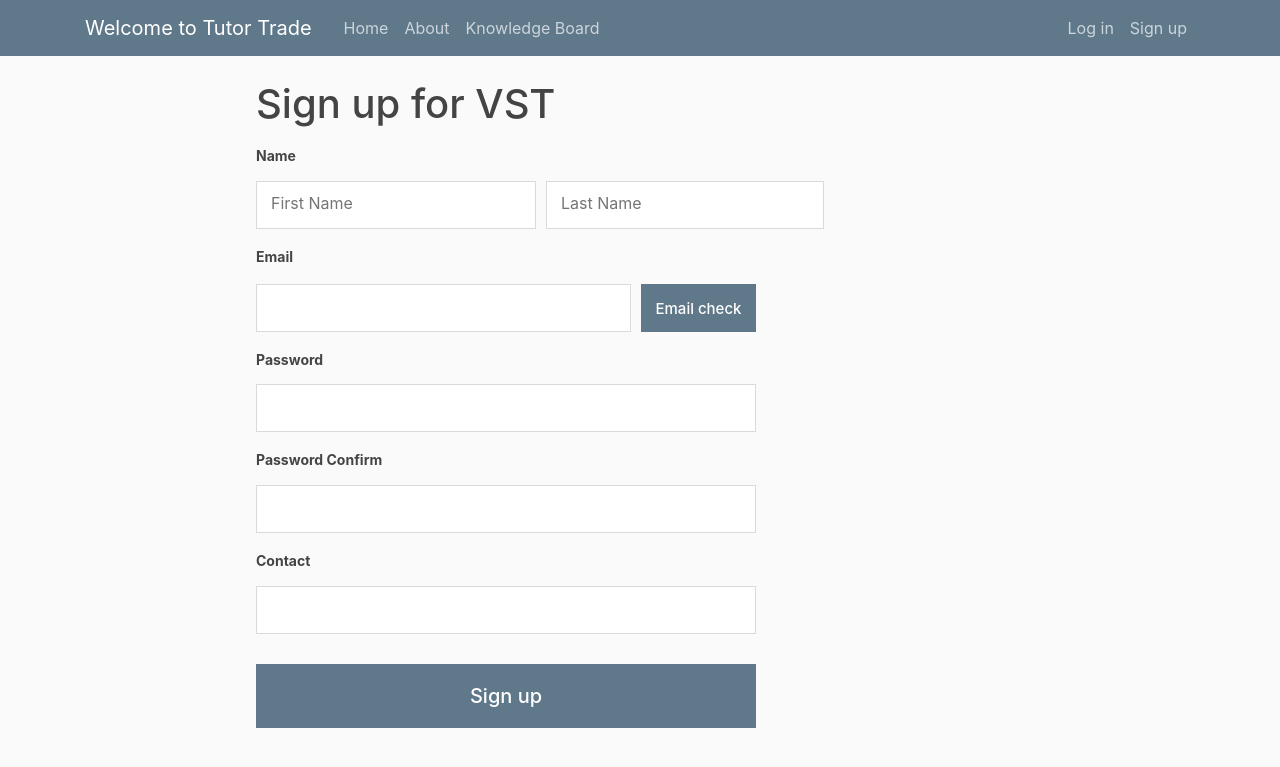
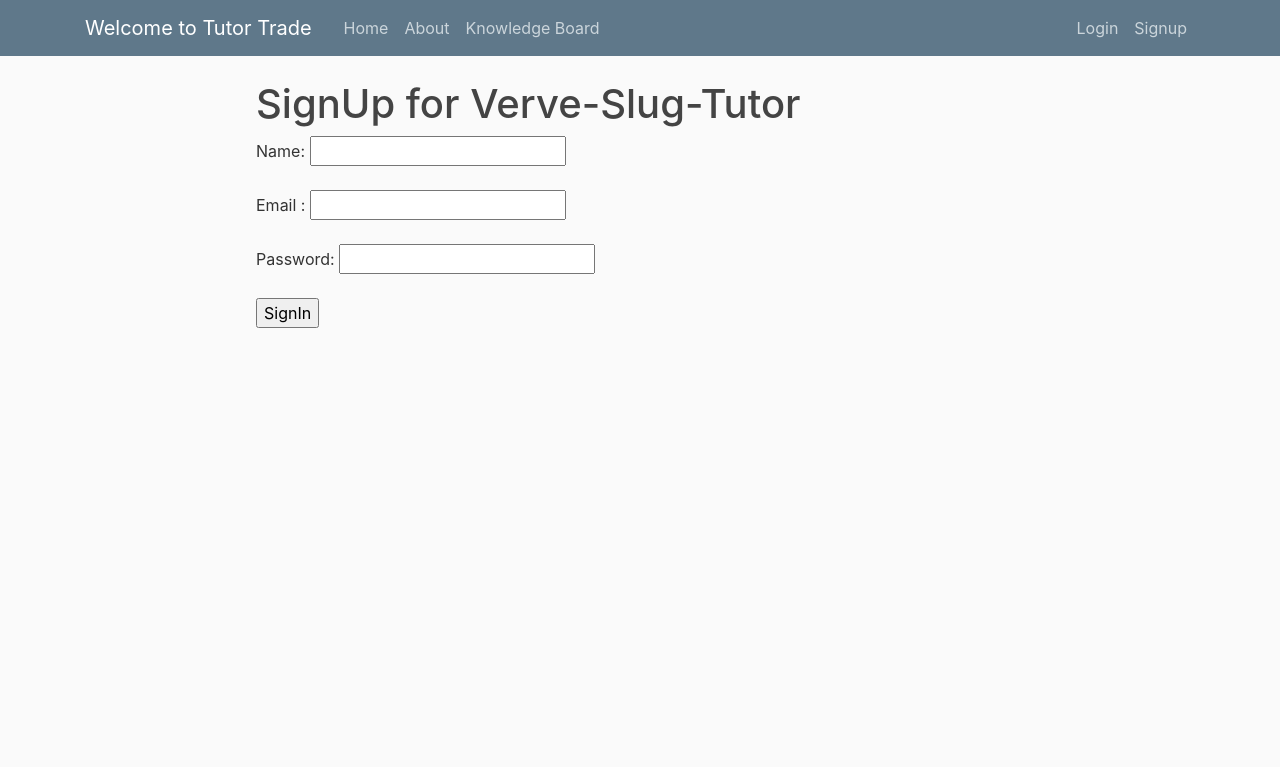
Before and after one commit to Cristian-Castillo/Verve-Slug-Tutor, a Django app: template sourceCode/web1/blog/templates/blog/signup.html in a window 1280 px wide. Shown: the top 767 px of the page. Run offline with Django 3.2, Linux system fonts and the light colour scheme; the template is opened without the code that fills it, so the values that code supplies are empty; some libraries are stand-ins or nearby versions.

Commit message:
added random stuff

```diff
--- a/sourceCode/web1/blog/static/blog/signup.css
+++ b/sourceCode/web1/blog/static/blog/signup.css
@@ -76,7 +76,7 @@
   top: 0;
   right: 0;
   width: 115px;
-  height: 48px;
+  height: 51px;
   padding: 14px 0 14px;
   text-align: center;
   -webkit-box-sizing: border-box;
@@ -85,7 +85,6 @@
   text-decoration: none;
   display: block;
   font-size: 15px;
-  font-weight: 500;
   cursor: pointer;
   vertical-align: center;
 }
--- a/sourceCode/web1/blog/templates/blog/signup.html
+++ b/sourceCode/web1/blog/templates/blog/signup.html
@@ -1,7 +1,7 @@
+{% load static %}
 <!DOCTYPE html>
 <html>
 <head>
-    {% load static %}
 <!-- Required meta tags -->
     <meta charset="utf-8">
     <meta name="viewport" content="width=device-width, initial-scale=1, shrink-to-fit=no">
@@ -21,7 +21,55 @@
     {% endif %}
 </head>
 
+<!-- Firebase App (the core Firebase SDK) is always required and must be listed first -->
+<script src="https://www.gstatic.com/firebasejs/5.10.1/firebase-app.js"></script>
 
+<!-- Add Firebase products that you want to use -->
+<script src="https://www.gstatic.com/firebasejs/5.10.1/firebase-auth.js"></script>
+<script src="https://www.gstatic.com/firebasejs/5.10.1/firebase-database.js"></script>
+<script>
+
+    var firebaseConfig = {
+        apiKey: "AIzaSyBHHg2e5gRop8tcO2RReu8paiEXJbGomVw",
+        authDomain: "verve-slug-tutor.firebaseapp.com",
+        databaseURL: "https://verve-slug-tutor.firebaseio.com",
+        projectId: "verve-slug-tutor",
+        storageBucket: "verve-slug-tutor.appspot.com",
+        messagingSenderId: "1013220996189",
+        appId: "1:1013220996189:web:615c1dfe72a6e660"
+    };
+    // Initialize Firebase
+    firebase.initializeApp(firebaseConfig);
+    //var database=firebase.database();
+    //var auth = firebase.auth();
+    var provider = new firebase.auth.GoogleAuthProvider();
+
+    firebase.auth().signInWithPopup(provider).then(function(result){
+        var token=result.credential.accessToken;
+        var user=result.user;
+
+        console.log(user);
+    }).catch(function(error){
+        var errorcode=error.code;
+        var errorMessage=error.message;
+        var email=error.email;
+        var credential=error.credential;
+    });
+
+    var database=firebase.database();
+
+    var dbTestRef=database.ref('userdata/')
+    dbTestRef.on('child_added', function(data){
+        console.log(data.val());
+    })
+
+
+    function confirmID() {
+      console.log("confirmID");
+    }
+
+
+</script>
 
 <body>
     <header class="site-header">
@@ -39,102 +87,29 @@
             </div>
             <!-- Navbar Right Side -->
             <div class="navbar-nav">
-              <a class="nav-item nav-link" href="{% url 'blog-login' %}">Log in</a>
-              <a class="nav-item nav-link" href="{% url 'blog-signup' %}">Sign up</a>
+              <a class="nav-item nav-link" href="{% url 'blog-login' %}">Login</a>
+              <a class="nav-item nav-link" href="{% url 'blog-signup' %}">Signup</a>
             </div>
           </div>
         </div>
       </nav>
     </header>
+    <main role="main" class="container">
+    <form action="/postsignup/" method="post">
+        {% csrf_token %}
 
-    <main role="main" class="container">
       <div class="signup_container">
-        <div><h1>Sign up for VST</h1></div>
-        <div class="signup_content">
-          <!-- <form action="/postsignup/" method="post">
-            {% csrf_token %} -->
-          <form action="/postsignup/" method="post">
-            {% csrf_token %}
-            <!-- Name:
-            <input type="text" name ="name"><br><br> -->
-
-            <div class="signup_row" style="margin-top: 20px;">
-              <h4 class="signup_title">
-                <label for="id">Name</label>
-              </h4>
-              <div class="signup_input_wrap">
-                <div class="signup_box_row">
-                  <span class="signup_input box_right_space">
-                    <input type="text" name="name" id="signup_name1"  placeholder="First Name" maxlength="40" style="border: none;">
-                  </span>
-                </div>
-                <div class="signup_box_row">
-                  <span class="signup_input">
-                    <input type="text" name="name2" id="signup_name2" placeholder="Last Name" maxlength="40" style="border: none; ">
-                  </span>
-                </div>
-              </div>
-            </div>
-
-            <!-- Email :
-            <input type="email" name ="email"><br><br> -->
-            <div class="signup_row">
-              <h4 class="signup_title">
-                <label for="id">Email</label>
-              </h4>
-              <div class="signup_input_id">
-                <span class="signup_input" style="position: relative; display: inline-block;">
-                  <input type="email" name ="email" id="signup_email" class="int" title="ID" maxlength="20" style="border: none; width: 100%;">
-                </span>
-                <a class="btn_primary btn_verify" id="btnEmail" onclick="confirmEmail()" style="color:white;">
-                  Email check
-                </a>
-                <span class="error_next_box" id="emailMsg" style="display:none" role="alert">Email is already taken.</span>
-              </div>
-            </div>
-
-            <!-- Password:
-            <input type="password" name ="pass"><br><br> -->
-            <div class="signup_row">
-              <h4 class="signup_title">
-                <label for="id">Password</label>
-              </h4>
-              <span class="signup_input">
-                <input type="password" name ="pass" id="signup_pw1" maxlength="20" style="border: none; width: 100%;" onchange="isSame()">
-              </span>
-            </div>
-
-            <div class="signup_row">
-              <h4 class="signup_title">
-                <label for="id">Password Confirm</label>
-              </h4>
-              <span class="signup_input">
-                  <input type="password" id="signup_pw2" maxlength="20" style="border: none; width: 100%;" onchange="isSame()">
-              </span>
-              <span class="error_next_box" id="pwMsg" style="display:none" role="alert">These passwords don’t match.</span>
-            </div>
-
-            <div class="signup_row">
-              <h4 class="signup_title">
-                <label for="id">Contact</label>
-              </h4>
-              <span class="signup_input">
-                <input type="text" id="signup_contact" name="contact" maxlength="20" style="border: none; width: 100%;">
-              </span>
-            </div>
-
-            <!-- <input type="submit" value="SignUp"> -->
-            <div class="signup_btn_row">
-              <input type="submit" value="Sign up" id="btnJoin" class="btn_type btn_primary"></input>
-            </div>
-
-          </form>
-        </form>
-        </div>
-      </div>
-
-    </main>
-
+        <div><h1>SignUp for Verve-Slug-Tutor</h1></div>
+        <form action="/postsignup/" method="post">
+    {% csrf_token %}
+    Name:
+    <input type="text" name ="name"><br><br>
+    Email :
+    <input type="email" name ="email"><br><br>
+    Password:
+    <input type="password" name ="pass"><br><br>
+    <input type="submit" value="SignIn">
+    </form>
         <!--
         <div class="signup_content">
           <div class="signup_row">
@@ -241,86 +216,15 @@
             </p>
           </div>
         </div> -->
-
-
+      </div>
+    </form>
+    </main>
 
    <!-- Optional JavaScript -->
     <!-- jQuery first, then Popper.js, then Bootstrap JS -->
   <script src="https://code.jquery.com/jquery-3.2.1.slim.min.js" integrity="sha384-KJ3o2DKtIkvYIK3UENzmM7KCkRr/rE9/Qpg6aAZGJwFDMVNA/GpGFF93hXpG5KkN" crossorigin="anonymous"></script>
-  <script src="https://cdnjs.cloudflare.com/ajax/libs/popper.js/1.12.9/umd/popper.min.js" integrity="sha384-ApNbgh9B+Y1QKtv3Rn7W3mgPxhU9K/ScQsAP7hUibX39j7fakFPskvXusvfa0b4Q" crossorigin="anonymous"></script>
-  <script src="https://maxcdn.bootstrapcdn.com/bootstrap/4.0.0/js/bootstrap.min.js" integrity="sha384-JZR6Spejh4U02d8jOt6vLEHfe/JQGiRRSQQxSfFWpi1MquVdAyjUar5+76PVCmYl" crossorigin="anonymous"></script>
-  <!-- Firebase App (the core Firebase SDK) is always required and must be listed first -->
-  <script src="https://www.gstatic.com/firebasejs/5.10.1/firebase-app.js"></script>
-
-  <!-- Add Firebase products that you want to use -->
-  <script src="https://www.gstatic.com/firebasejs/5.10.1/firebase-auth.js"></script>
-  <script src="https://www.gstatic.com/firebasejs/5.10.1/firebase-database.js"></script>
-  <script>
-
-      var firebaseConfig = {
-          apiKey: "AIzaSyBHHg2e5gRop8tcO2RReu8paiEXJbGomVw",
-          authDomain: "verve-slug-tutor.firebaseapp.com",
-          databaseURL: "https://verve-slug-tutor.firebaseio.com",
-          projectId: "verve-slug-tutor",
-          storageBucket: "verve-slug-tutor.appspot.com",
-          messagingSenderId: "1013220996189",
-          appId: "1:1013220996189:web:615c1dfe72a6e660"
-      };
-      // Initialize Firebase
-      firebase.initializeApp(firebaseConfig);
-      //var database=firebase.database();
-      //var auth = firebase.auth();
-      var provider = new firebase.auth.GoogleAuthProvider();
-
-      firebase.auth().signInWithPopup(provider).then(function(result){
-          var token=result.credential.accessToken;
-          var user=result.user;
-          console.log(user);
-      }).catch(function(error){
-          var errorcode=error.code;
-          var errorMessage=error.message;
-          var email=error.email;
-          var credential=error.credential;
-      });
-
-      var database=firebase.database();
-
-      var dbTestRef=database.ref('userdata/')
-      dbTestRef.on('child_added', function(data){
-          console.log(data.val());
-      })
-
-
-      function confirmEmail() {
-        var email = $('#signup_email').val();
-        var emailMsg = document.getElementById("emailMsg");
-        if (email != ''){
-          console.log("Duplicate Email Check: ", email);
-          console.log("Not yet completed");
-        }
-      }
-
-      function isSame() {
-        var pw1 = $('#signup_pw1').val();
-        var pw2 = $('#signup_pw2').val();
-        var pwMsg = document.getElementById("pwMsg");
-        // console.log("isSame Function");
-        // console.log("pw1: ", pw1, " & pw2: ", pw2);
-        if (pw1 != "" && pw2 != "") {
-          if (pw1 != pw2){
-            // console.log(pwConfirm);
-            if(pwMsg.style.display == 'none')
-              pwMsg.style.display = 'block'
-          }
-          else {
-            pwMsg.style.display = 'none'
-          }
-        }
-
-      }
-
-
-  </script>
+    <script src="https://cdnjs.cloudflare.com/ajax/libs/popper.js/1.12.9/umd/popper.min.js" integrity="sha384-ApNbgh9B+Y1QKtv3Rn7W3mgPxhU9K/ScQsAP7hUibX39j7fakFPskvXusvfa0b4Q" crossorigin="anonymous"></script>
+    <script src="https://maxcdn.bootstrapcdn.com/bootstrap/4.0.0/js/bootstrap.min.js" integrity="sha384-JZR6Spejh4U02d8jOt6vLEHfe/JQGiRRSQQxSfFWpi1MquVdAyjUar5+76PVCmYl" crossorigin="anonymous"></script>
 
 </body>
 </html>
```
Also changed, not shown: sourceCode/web1/blog/templates/blog/login.html (+11 -12 lines), sourceCode/web1/blog/views.py (+1 -13 lines), sourceCode/web1/web1/views.py (+6 -2 lines), sourceCode/README.md, sourceCode/web1/db.sqlite3, 8 other files.
